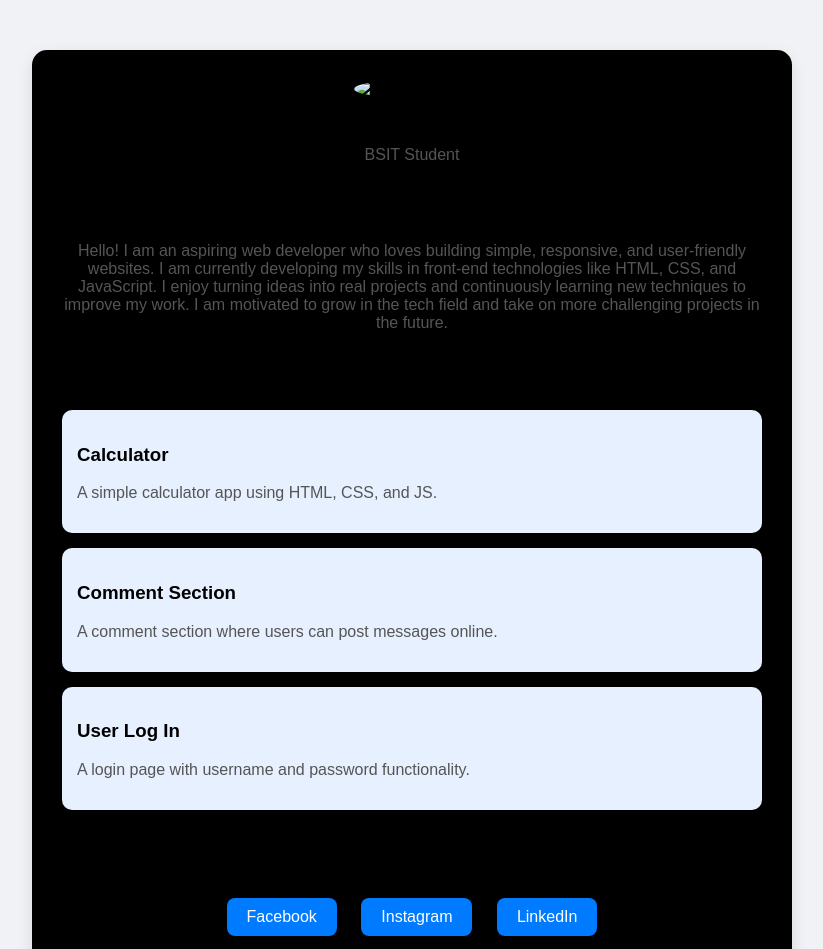
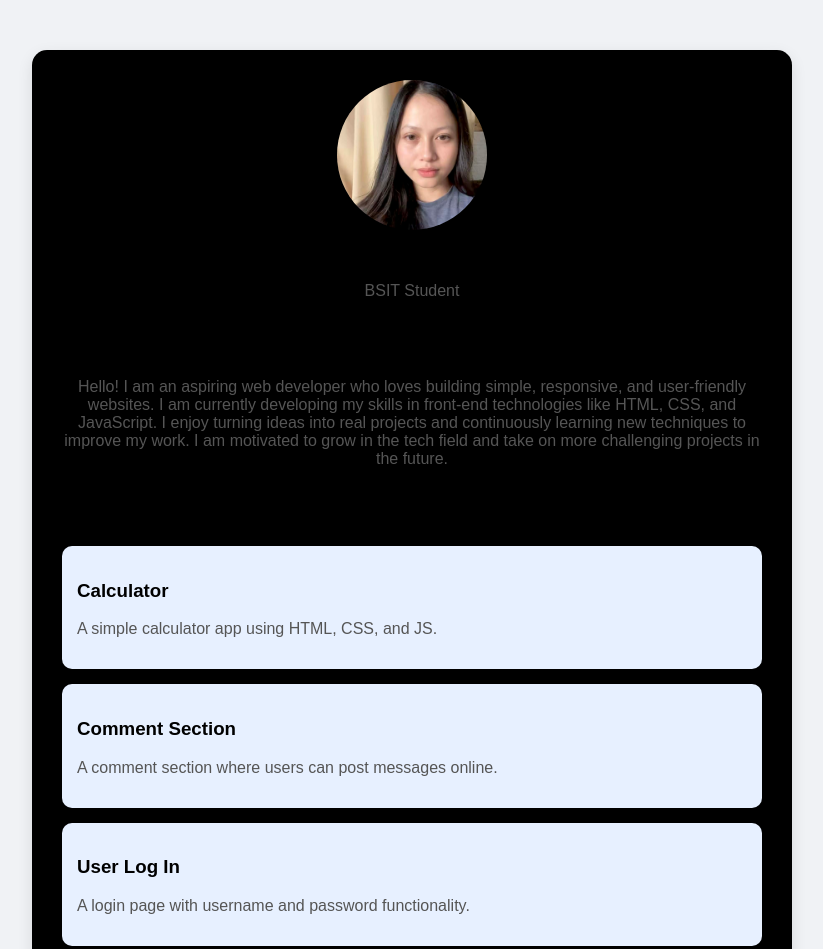
Before and after one commit to sheingodinez/Shein, a plain HTML site: page index.html in a window 1280 px wide. Shown: the top 949 px of the page, without its empty margins (228-1051 px from the left). Drawn offline with Linux system fonts and the light colour scheme.

Commit message:
Update index.html

```diff
--- a/index.html
+++ b/index.html
@@ -10,7 +10,7 @@
     <div class="container">
         <!-- Header -->
         <header>
-            <img src="profile(2).jpg" alt="Profile Picture" class="profile-pic">
+            <img src="profilee.jpg" alt="Profile Picture" class="profile-pic">
             <h1>Shein Godinez</h1>
             <p>BSIT Student </p>
         </header>
```
